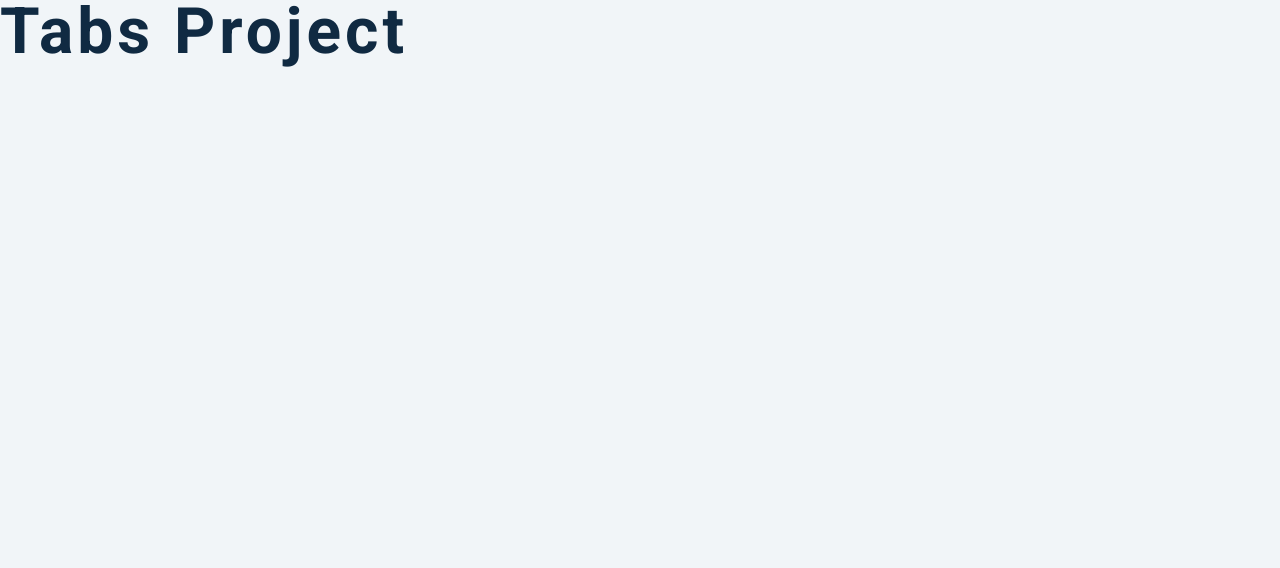
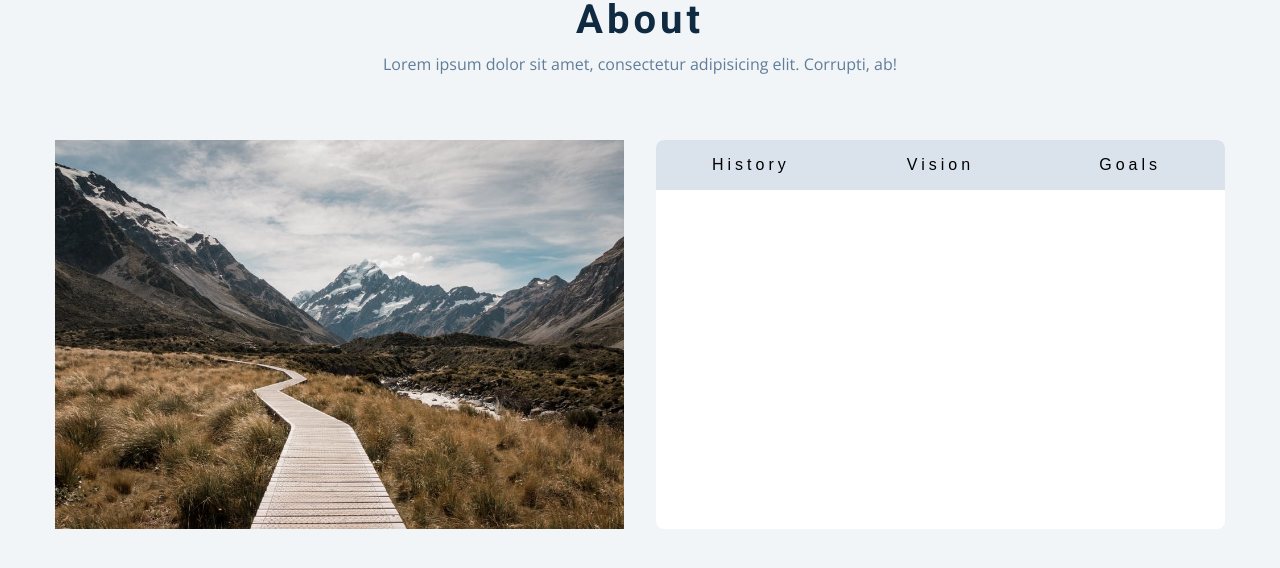
Before and after one commit to 0xsamuel-eth/tabs_project, a plain HTML site: page index.html in a window 1280 px wide. Drawn offline with nearby package versions, Linux system fonts and the light colour scheme.

Commit message:
Created About headers and added three buttons in container

```diff
--- a/index.html
+++ b/index.html
@@ -9,7 +9,27 @@
     <link rel="stylesheet" href="styles.css" />
   </head>
   <body>
-    <h1>tabs project</h1>
+    <section>
+      <div class="title">
+        <h2>About</h2>
+        <p>
+          Lorem ipsum dolor sit amet, consectetur adipisicing elit. Corrupti, ab!
+        </p>
+      </div>
+      <div class="about-center section-center">
+        <article>
+          <img src="./hero-bcg.jpeg" alt="about picture">
+        </article>
+        <article class="about">
+          <!-- btn container -->
+          <div class="btn-container">
+            <button class="tab-btn" data-id="history">history</button>
+            <button class="tab-btn" data-id="vision">vision</button>
+            <button class="tab-btn" data-id="goals">goals</button>
+          </div>
+        </article>
+      </div>
+    </section>
     <!-- javascript -->
     <script src="app.js"></script>
   </body>
```
